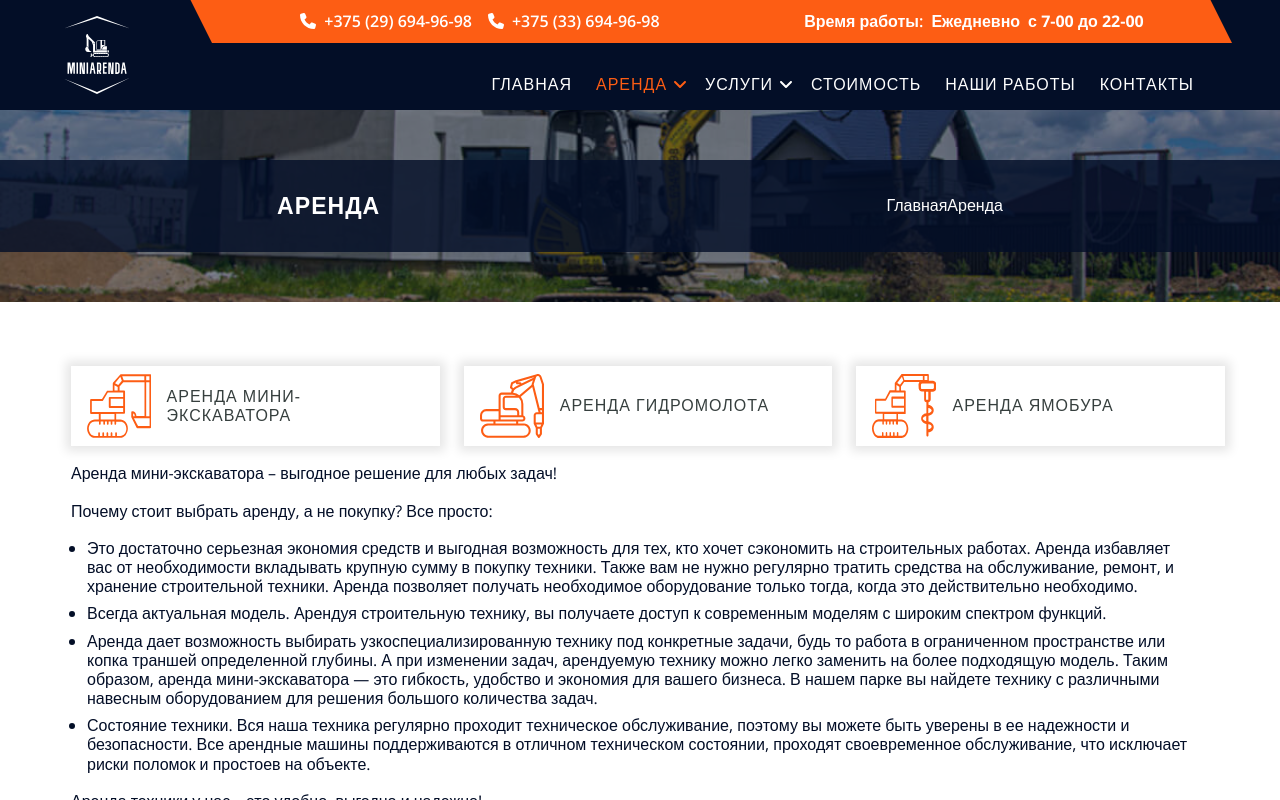
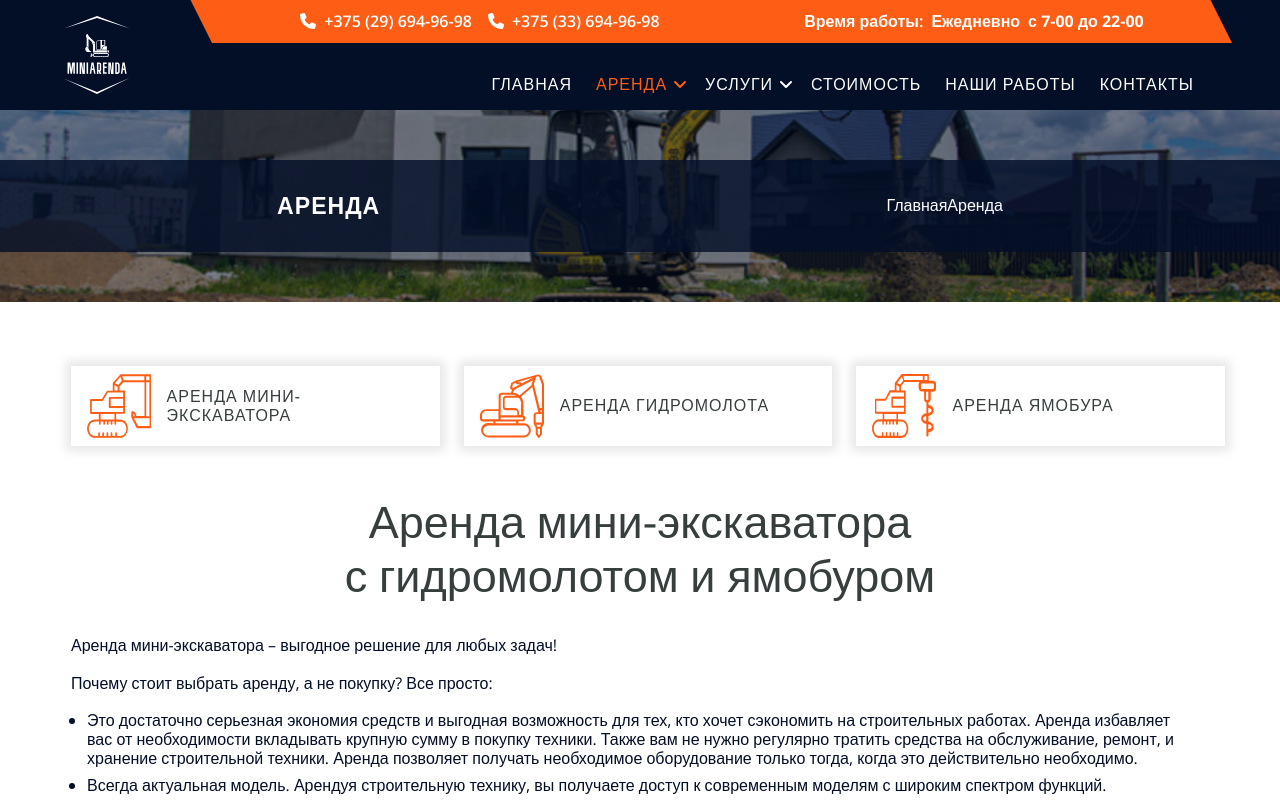
Before and after one commit to TanyaDanilovich/miniarenda_styled, a React (Create React App) app: page / in a window 1280 px wide. Both pictures are taken after a click on the item 638 px from the left and 84 px from the top of the page. Shown: the top 800 px of the page. Built offline with nearby package versions, Linux system fonts and the light colour scheme.

Commit message:
fix AllREntal

```diff
--- a/src/pages/rentals/allRentals/AllRentals.tsx
+++ b/src/pages/rentals/allRentals/AllRentals.tsx
@@ -5,8 +5,6 @@ import {outline, sectionMargin} from '../../../app/styles/mixins';
 import {API} from '../../../app/api/API';
 import {SubcategoriesCard} from '../../../widgets/subcategoriesCard/SubcategoriesCard';
 import {allRentalText} from './allRentalText';
-import {Services} from '../../../widgets/services/Services';
-import {ServiceCard} from '../../../widgets/services/serviceCard/ServiceCard';
 
 type props = {};
 
@@ -16,28 +14,17 @@ export const AllRentals = ({}: props) => {
     const text: typeof allRentalText = allRentalText;
     return (
         <S_AllRentals>
+
+            <S_Container>
+                <h1>Аренда мини-экскаватора с&nbsp;гидромолотом&nbsp;и&nbsp;ямобуром</h1>
+                {/*<h2>Доставка по Минску и области</h2>*/}
+            </S_Container>
+
             <S_Container>
                 {rentalSubcategories.map((subcategory, index) => (
                     <SubcategoriesCard key = {index} {...subcategory}/>
                 ))}
             </S_Container>
-
-            {/*<S_Container>*/}
-            {/*    {rentalSubcategories.map((card) =>*/}
-            {/*        <ServiceCard key = {card.id}*/}
-            {/*                     id = {card.id}*/}
-            {/*                     category = {card.category}*/}
-            {/*                     categoryTitle = {card.categoryTitle}*/}
-            {/*                     categoryUrl = {card.categoryUrl}*/}
-            {/*                     subcategory = {card.subcategory}*/}
-            {/*                     subcategoryTitle = {card.subcategoryTitle}*/}
-            {/*                     subcategoryDescription = {card.subcategoryDescription}*/}
-            {/*                     subcategoryUrl = {card.subcategoryUrl}*/}
-            {/*                     image = {card.image}*/}
-            {/*                     url = {card.url}*/}
-            {/*                     position = {card.position}*/}
-            {/*        />)}*/}
-            {/*</S_Container>*/}
 
             <S_Container>
                 <p>{text.p1}</p>
@@ -55,10 +42,22 @@ export const AllRentals = ({}: props) => {
 
 
 export const S_AllRentals = styled.div<{}>`
-  ${sectionMargin};
+
+  display: flex;
+  flex-direction: column;
+
+  ${S_Container}:has(h1) {
+    order: 2;
+  }
+
+  ${S_Container}:has(ul) {
+    order: 3;
+  }
+
 
   @media ${({theme}) => theme.media.tablet} {
-    ${S_Container}:first-child {
+    ${sectionMargin};
+    ${S_Container}:not(:has(h1,p)) {
         //${outline()}
       width: 100%;
       display: grid;
@@ -84,4 +83,13 @@ export const S_AllRentals = styled.div<{}>`
       margin-bottom: 0.5rem;
     }
   }
+
+  h1, h2 {
+    font-size: ${({theme}) => theme.fonts.size.h1};
+    text-align: center;
+    color: ${({theme}) => theme.colors.dark};
+    font-weight: normal;
+    white-space: pre-line;
+    margin-block: 2rem;
+  }
 `
```
Also changed, not shown: src/assets/svg/gidromolot.svg.
